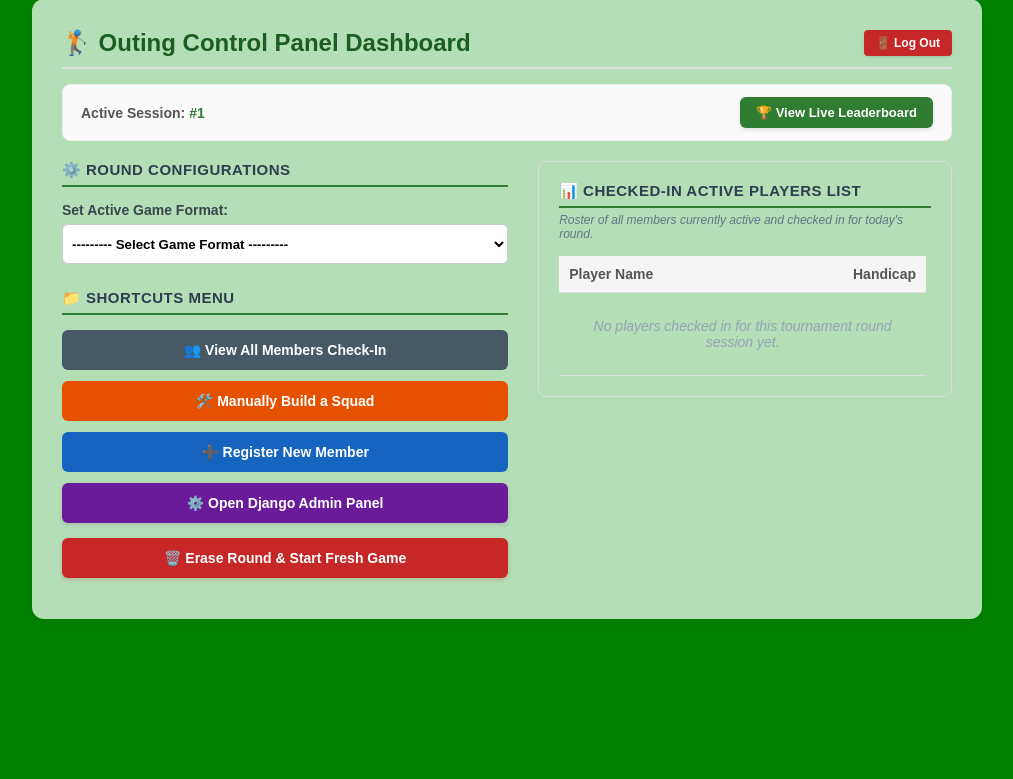
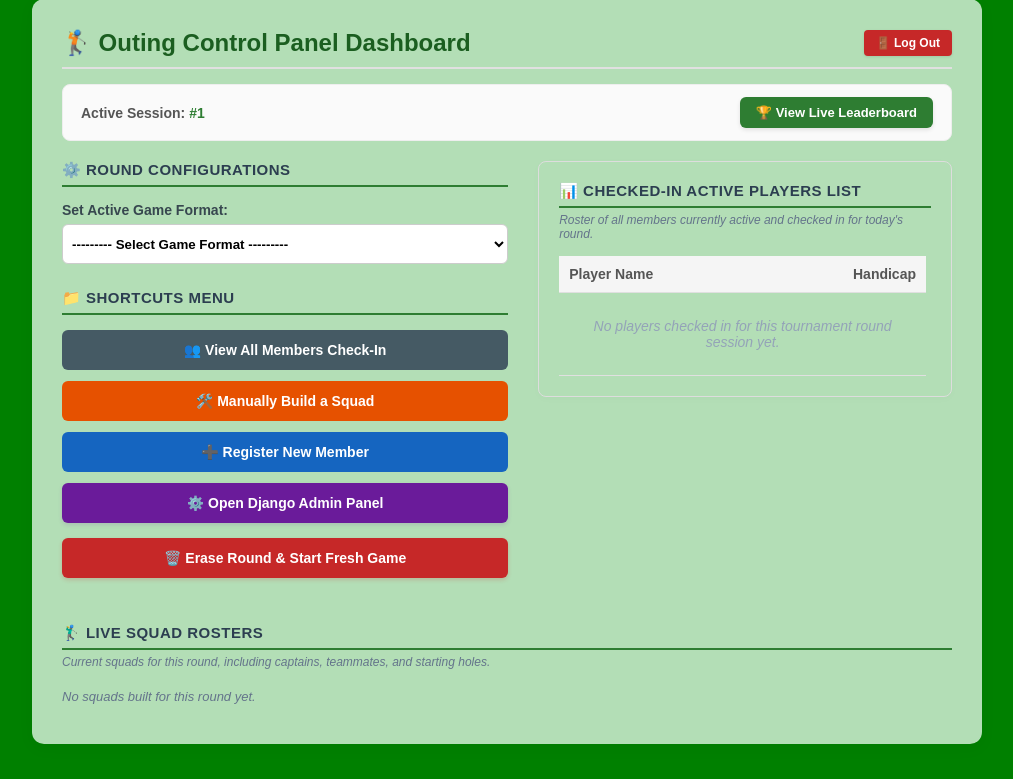
Before and after one commit to abraner/PRGC, a Django app: page /admin-dashboard/ in a window 1280 px wide. Shown: the part 21-800 px from the top of the page, without its empty margins (133-1146 px from the left). Run offline with Django 5.2, Linux system fonts and the light colour scheme; the visitor is signed in with stand-in values (Sample User, id 1); data comes from the database, SQL or seed files in the repository; data that the repository does not hold is empty; parts of the project's set-up code (start-up, migrations or seed data) failed here and were passed over.

Commit message:
Show live squad rosters on the admin dashboard for every game format.
Co-authored-by: Cursor <cursoragent@cursor.com>

```diff
--- a/golf_project/scorecard/templates/scorecard/admin_dashboard.html
+++ b/golf_project/scorecard/templates/scorecard/admin_dashboard.html
@@ -304,17 +304,19 @@
 
         </div> <!-- Closes .panel-right -->
     </div> <!-- Closes .dashboard-flex-grid -->
-    <!-- ━ ⛳ LIVE TEAM SQUAD ROSTERS (Scramble / Team Chicago) ━ -->
-    {% if is_pairing_format and active_squads %}
+    <!-- ━ ⛳ LIVE SQUAD ROSTERS (all formats) ━ -->
     <div style="width: 100%; clear: both; margin-top: 35px; margin-bottom: 10px; box-sizing: border-box; font-family: Arial, sans-serif;">
-        <div class="section-title">{% if is_team_chicago %}⛳ Live Team Chicago Squad Rosters{% else %}🏌️‍♂️ Live 9-Hole Scramble Team Rosters{% endif %}</div>
+        <div class="section-title">🏌️‍♂️ Live Squad Rosters</div>
         <p style="font-size: 12px; color: #64748b; margin-top: -10px; margin-bottom: 20px; font-style: italic;">
             {% if is_team_chicago %}
             Current teams with combined Chicago points targets and shotgun starts.
+            {% elif is_scramble %}
+            Current scramble teams and shotgun starts mapped across holes.
             {% else %}
-            Current active team configurations and shotgun starts mapped across holes.
+            Current squads for this round, including captains, teammates, and starting holes.
             {% endif %}
         </p>
+        {% if active_squads %}
 
         <div style="display: grid; grid-template-columns: repeat(auto-fill, minmax(280px, 1fr)); gap: 20px; box-sizing: border-box;">
             {% for squad in active_squads %}
@@ -379,8 +381,10 @@
             </div>
             {% endfor %}
         </div>
+        {% else %}
+        <p style="font-size: 13px; color: #64748b; font-style: italic; margin: 0;">No squads built for this round yet.</p>
+        {% endif %}
     </div>
-    {% endif %}
 </div> <!-- Closes .dashboard-container -->
 
 <script>
```
